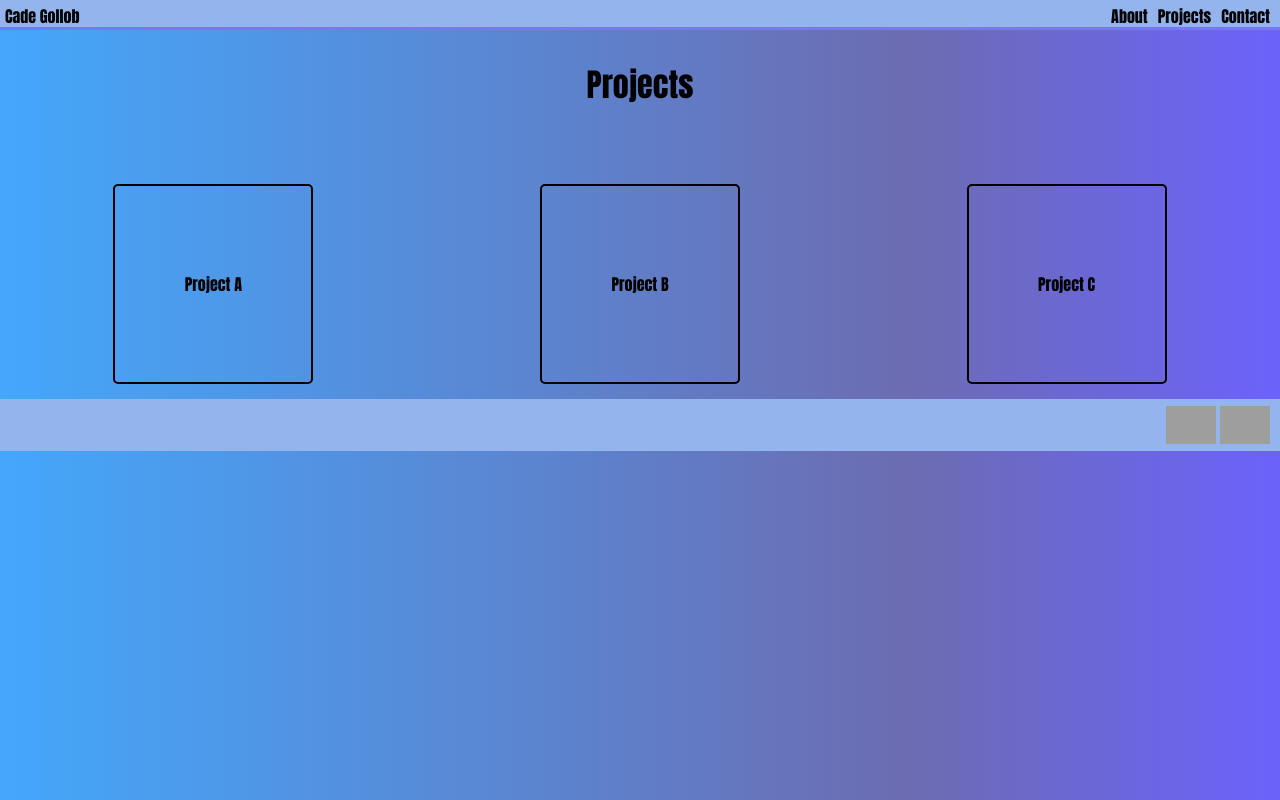
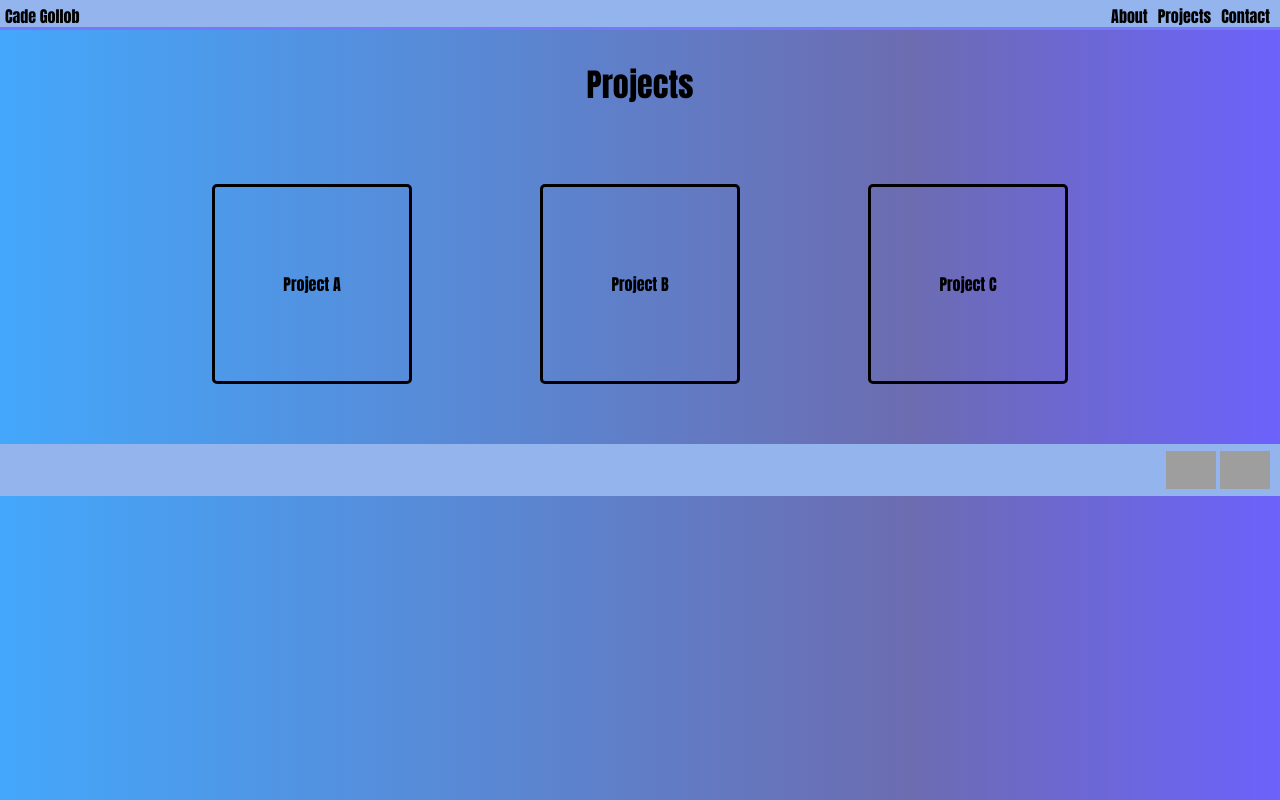
Before and after one commit to gollobc/Portfolio, a plain HTML site: page Projects/project.html in a window 1280 px wide. Drawn offline with Linux system fonts and the light colour scheme; grey boxes are pictures that could not be loaded.

Commit message:
little bit of commenting in js

```diff
--- a/Contact/contact_app.js
+++ b/Contact/contact_app.js
@@ -1,8 +1,9 @@
+
+// Grabbing images in footer and linking them to their respective sites
 const gitHub = document.getElementById('github')
 gitHub.addEventListener('click', () => {
     window.open('https://www.github.com/gollobc', '_blank','noreferrer', 'noopener')
 })
-
 const linkedIn = document.getElementById('linkedin')
 linkedIn.addEventListener('click', () => {
     window.open('https://www.linkedin.com/in/cadegollob', '_blank', 'noreferrer', 'noopener')
--- a/Contact/contact_style.css
+++ b/Contact/contact_style.css
@@ -1,5 +1,4 @@
 * {
-    /* background-color: rgb(243, 204, 248); */
     box-sizing: border-box;
 }
 
@@ -78,6 +77,7 @@ input{
     border-color: rgb(34, 34, 33);
     background-color: rgb(252, 242, 230);
     font-family:'Gill Sans', 'Gill Sans MT', Calibri, 'Trebuchet MS', sans-serif;
+    top: 0;
 }
 button {
     margin: 10px auto 40px 20px;
--- a/Projects/project_app.js
+++ b/Projects/project_app.js
@@ -1,8 +1,8 @@
+// Grabbing images in footer and linking them to their respective sites
 const gitHub = document.getElementById('github')
 gitHub.addEventListener('click', () => {
     window.open('https://www.github.com/gollobc', '_blank','noreferrer', 'noopener')
 })
-
 const linkedIn = document.getElementById('linkedin')
 linkedIn.addEventListener('click', () => {
     window.open('https://www.linkedin.com/in/cadegollob', '_blank', 'noreferrer', 'noopener')
--- a/Projects/project_style.css
+++ b/Projects/project_style.css
@@ -1,5 +1,4 @@
 * {
-    /* background-color: cornflowerblue; */
     box-sizing: border-box;
 }
 body {
@@ -55,8 +54,7 @@ div {
     display: flex;
     margin: 15px auto;
     align-items: center;
-    justify-content: space-around;
-    border: 2px solid black;
+    border: 3px solid black;
     border-radius: 5px;
     justify-content: center;
     height: 200px;
@@ -83,5 +81,10 @@ h1 {
     main {
         display: flex;
         flex-direction: row;
+        justify-content: center;
+    }
+    div{
+        margin: 15px 5vw 60px;
+        padding: none 40px none 40px;
     }
 }
--- a/landing_style.css
+++ b/landing_style.css
@@ -1,6 +1,5 @@
 
 body {
-    overflow: hidden;
     font-family: Impact, Haettenschweiler, 'Arial Narrow Bold', sans-serif;
 }
 a {
@@ -14,15 +13,12 @@ a:hover {
     text-shadow: 1px 1px 5px white, .3px .3px  white
 }
 .name {
-    width: 100%;
     margin: auto;
     position: absolute;
     top: 50%; left: 50%;
     transform: translate(-50%,-50%);
     z-index: 1;
     text-align:center;
-    font-size:5px;
-    /* color:#fff; */
 }
 .background {
     background-color:rgb(255, 255, 255);
@@ -34,7 +30,6 @@ a:hover {
     left:0;
 }
 .circle1 {
-    background-color:#f5e2fa;
     background: radial-gradient(circle, #f3cefd 30%, rgb(250, 149, 242) 50%, #f3cefd 100%);
     border-radius:50%;
     margin: auto;
@@ -45,7 +40,6 @@ a:hover {
     animation: pulse3 10s linear infinite;
 }
 .circle2 {
-    background-color:#cbdef8;
     background: radial-gradient(circle, #cbdef8 40%, rgb(253, 171, 235) 80%);
     border-radius:50%;
     margin: auto;
@@ -56,7 +50,6 @@ a:hover {
     animation: pulse2 6s linear infinite;
 }
 .circle3 {
-    background-color:#cfafd4;
     background: radial-gradient(circle, rgb(139, 139, 250) 0%, rgb(166, 91, 252) 20%, rgb(186, 232, 250) 80%);
     border-radius:50%;
     margin: auto;
```
Also changed, not shown: Home/home_app.js (+6 -6 lines).
